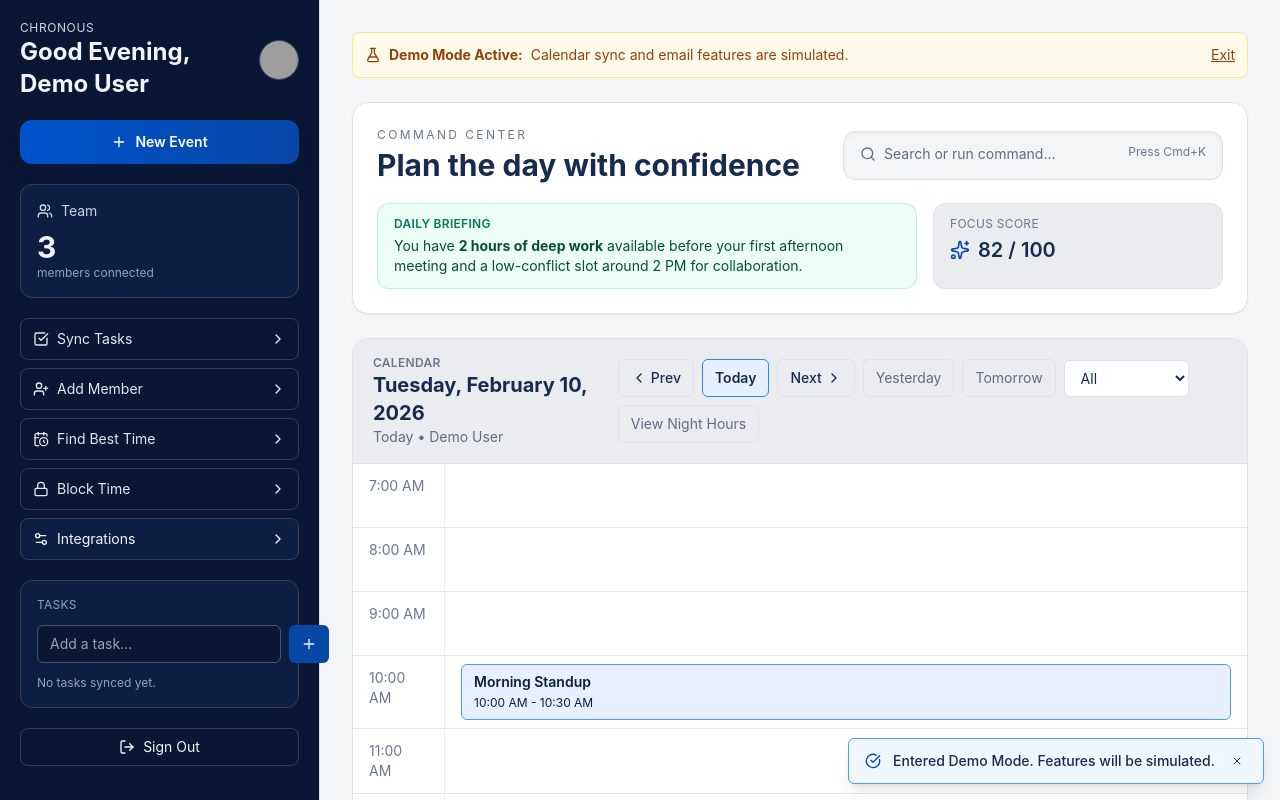
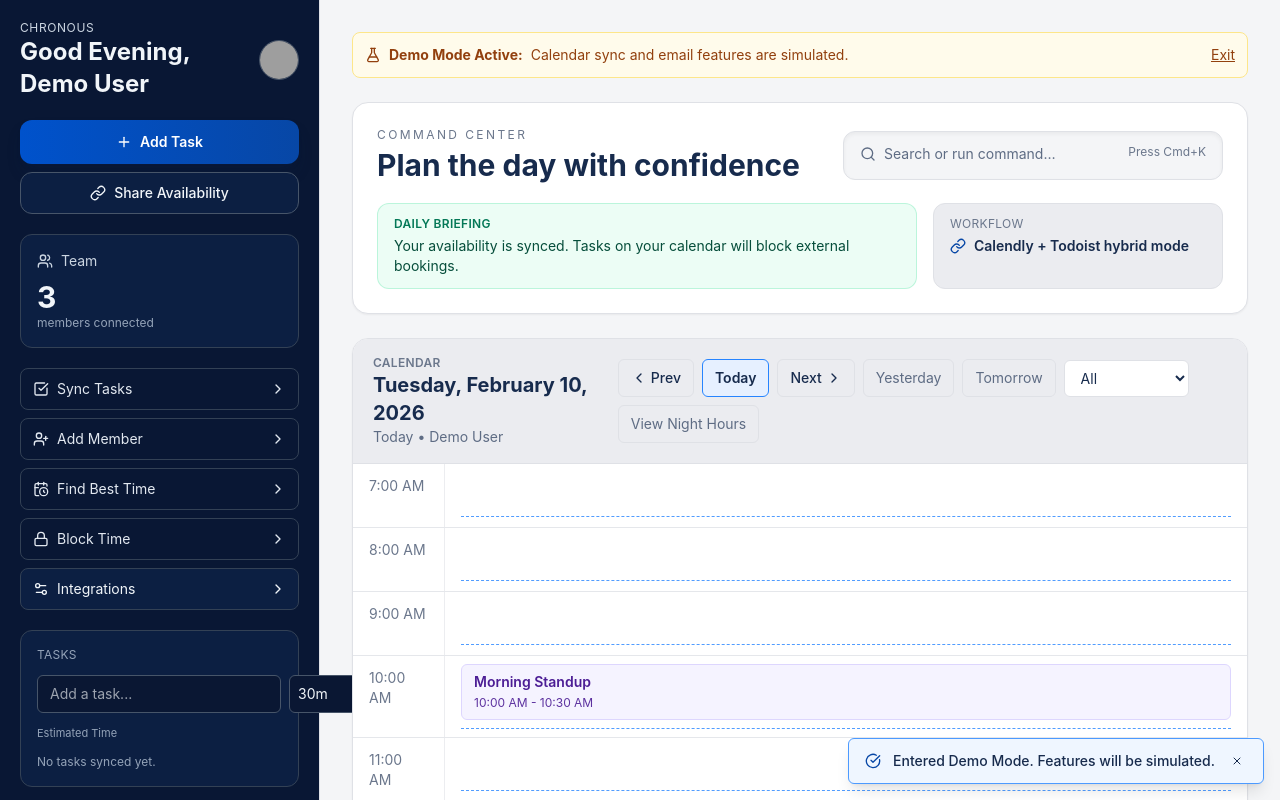
Before and after one commit to gokulrao27/chronous, a React (Vite) app: page / in a window 1280 px wide. Both pictures are taken after a click on the button "Try Demo Mode (No Account)". Shown: the top 800 px of the page. Built offline with nearby package versions, Linux system fonts and the light colour scheme; grey boxes are pictures that could not be loaded.

Commit message:
Refine dashboard for hybrid time-blocking workflow

```diff
--- a/App.tsx
+++ b/App.tsx
@@ -7,7 +7,7 @@ import { ManualBlockModal } from './components/ManualBlockModal';
 import { ToastContainer, ToastMessage } from './components/Toast';
 import { INITIAL_TEAM, GOOGLE_CLIENT_ID } from './constants';
 import { TeamMember, UserProfile, CalendarEvent, MeetingConfig, SyncedTask } from './types';
-import { ChevronRight, Calendar as CalendarIcon, UserPlus, LogIn, Lock, LockKeyhole, FlaskConical, AlertTriangle, Info, CheckSquare, RefreshCcw, Plus, Download, Mail, Users, CalendarClock, LogOut, Search, Sparkles, Settings2, GripVertical } from 'lucide-react';
+import { ChevronRight, Calendar as CalendarIcon, UserPlus, LogIn, Lock, LockKeyhole, FlaskConical, AlertTriangle, Info, CheckSquare, RefreshCcw, Plus, Download, Mail, Users, CalendarClock, LogOut, Search, Settings2, GripVertical, Link as LinkIcon, Clock } from 'lucide-react';
 import { findBestMeetingTimeOffset } from './utils/timeUtils';
 import { initializeGoogleApi, requestLogin, fetchUserProfile, fetchCalendarEvents, fetchGoogleTasks, createGoogleTask, fetchPrimaryTaskListId, revokeGoogleToken, ensureGoogleScopes, GOOGLE_CALENDAR_SCOPE, GOOGLE_TASKS_SCOPE, GOOGLE_GMAIL_SEND_SCOPE, sendGmail } from './utils/googleApi';
 
@@ -35,6 +35,7 @@ function App() {
   const [tasks, setTasks] = useState<SyncedTask[]>([]);
   const [isSyncingTasks, setIsSyncingTasks] = useState(false);
   const [newTaskTitle, setNewTaskTitle] = useState('');
+  const [newTaskDuration, setNewTaskDuration] = useState('30m');
 
   const isDemoMode = user?.accessToken === 'mock_token';
   const detectedOrigin = typeof window !== 'undefined' ? window.location.origin : 'unknown';
@@ -326,8 +327,9 @@ function App() {
     }
 
     if (isDemoMode) {
-      setTasks(prev => [{ id: Math.random().toString(36).slice(2), title: newTaskTitle, status: 'needsAction', listId: 'demo', listTitle: 'Demo Tasks' }, ...prev]);
+      setTasks(prev => [{ id: Math.random().toString(36).slice(2), title: newTaskTitle, duration: newTaskDuration, status: 'needsAction', listId: 'demo', listTitle: 'Demo Tasks' }, ...prev]);
       setNewTaskTitle('');
+      setNewTaskDuration('30m');
       addToast('Demo task created.', 'success');
       return;
     }
@@ -341,6 +343,7 @@ function App() {
       }
       await createGoogleTask(listId, newTaskTitle.trim());
       setNewTaskTitle('');
+      setNewTaskDuration('30m');
       await syncTasks();
     } catch (error) {
       console.error(error);
@@ -391,6 +394,21 @@ function App() {
     { label: 'Connect Gmail', icon: Mail, onClick: connectGmailAccess },
     { label: 'Export Config', icon: Download, onClick: handleExport },
   ];
+
+  const bookingLinks = [
+    { id: 'b1', title: '15 Min Call', duration: '15m' },
+    { id: 'b2', title: '30 Min Demo', duration: '30m' },
+  ];
+
+  const shareAvailability = async () => {
+    const link = `${window.location.origin}/availability/${encodeURIComponent(user?.name || 'me')}`;
+    try {
+      await navigator.clipboard.writeText(link);
+      addToast('Availability link copied to clipboard.', 'success');
+    } catch {
+      addToast('Unable to copy link. Clipboard permissions may be blocked.', 'error');
+    }
+  };
 
   return (
     <div className="min-h-screen bg-canvas text-text-main font-sans selection:bg-brand-100 selection:text-brand-900">
@@ -448,16 +466,22 @@ function App() {
               <img src={user.avatarUrl} alt={user.name} className="w-10 h-10 rounded-full border border-slate-600" />
             </div>
 
+            <div className="grid grid-cols-1 gap-2">
               <button
-              onClick={() => {
-                setScheduleDate(new Date());
-                setIsScheduleOpen(true);
-              }}
+                onClick={createTask}
                 className="w-full flex items-center justify-center gap-2 rounded-xl bg-gradient-to-r from-brand-500 to-brand-600 px-4 py-3 text-sm font-semibold text-white shadow-lg shadow-brand-900/30 hover:brightness-110"
               >
                 <Plus className="w-4 h-4" />
-              New Event
+                Add Task
               </button>
+              <button
+                onClick={shareAvailability}
+                className="w-full flex items-center justify-center gap-2 rounded-xl border border-slate-600 bg-[#0c1f42] px-4 py-2.5 text-sm font-medium text-slate-100 hover:bg-[#0f274f]"
+              >
+                <LinkIcon className="w-4 h-4" />
+                Share Availability
+              </button>
+            </div>
 
             <div className="rounded-xl border border-slate-700 bg-[#0c1f42] p-4">
               <div className="flex items-center gap-2 text-sm text-slate-300"><Users className="w-4 h-4" /> Team</div>
@@ -499,15 +523,23 @@ function App() {
 
             <div className="rounded-xl border border-slate-700 p-4 bg-[#0c1f42] space-y-3">
               <p className="text-xs uppercase tracking-wide text-slate-400">Tasks</p>
-              <div className="flex gap-2">
+              <div className="grid grid-cols-[1fr_92px_auto] gap-2">
                 <input
                   value={newTaskTitle}
                   onChange={event => setNewTaskTitle(event.target.value)}
                   placeholder="Add a task..."
                   className="flex-1 rounded-md bg-[#0a1733] border border-slate-600 px-3 py-2 text-sm"
                 />
+                <input
+                  value={newTaskDuration}
+                  onChange={(event) => setNewTaskDuration(event.target.value)}
+                  placeholder="30m"
+                  aria-label="Estimated Time"
+                  className="rounded-md bg-[#0a1733] border border-slate-600 px-2 py-2 text-sm"
+                />
                 <button onClick={createTask} className="rounded-md bg-brand-600 px-3 py-2 text-xs font-semibold"><Plus className="w-4 h-4" /></button>
               </div>
+              <p className="text-[11px] text-slate-400 -mt-1">Estimated Time</p>
               <div className="max-h-44 overflow-y-auto space-y-2">
                 {tasks.length === 0 ? (
                   <p className="text-xs text-slate-400">No tasks synced yet.</p>
@@ -519,12 +551,28 @@ function App() {
                       title="Drag onto calendar to schedule"
                     >
                       <p className="mb-1 inline-flex items-center gap-1.5 text-[11px] uppercase tracking-wide text-brand-300 opacity-0 transition-opacity group-hover:opacity-100"><GripVertical className="w-3 h-3" />Drag to timeline</p>
+                      <div className="flex items-center justify-between gap-2">
                         <p className="text-sm">{task.title}</p>
+                        <span className="inline-flex items-center gap-1 rounded-full border border-blue-300 bg-blue-500/20 px-2 py-0.5 text-[10px] font-semibold text-blue-100"><Clock className="w-3 h-3" />{task.duration || '30m'}</span>
+                      </div>
                       <p className="text-[11px] text-slate-400">{task.listTitle}</p>
                     </div>
                   ))
                 )}
               </div>
+            </div>
+
+            <div className="rounded-xl border border-slate-700 p-4 bg-[#0c1f42] space-y-2">
+              <p className="text-xs uppercase tracking-wide text-slate-400">Booking Links</p>
+              {bookingLinks.map(link => (
+                <div key={link.id} className="group rounded-md border border-slate-700 px-3 py-2 cursor-grab hover:border-violet-400 hover:bg-violet-500/10" title="Drag onto calendar to create external slot">
+                  <p className="mb-1 inline-flex items-center gap-1.5 text-[11px] uppercase tracking-wide text-violet-300 opacity-0 transition-opacity group-hover:opacity-100"><GripVertical className="w-3 h-3" />Drag to timeline</p>
+                  <div className="flex items-center justify-between gap-2">
+                    <p className="text-sm text-slate-100">{link.title}</p>
+                    <span className="inline-flex items-center gap-1 rounded-full border border-violet-300 bg-violet-500/20 px-2 py-0.5 text-[10px] font-semibold text-violet-100"><LinkIcon className="w-3 h-3" />{link.duration}</span>
+                  </div>
+                </div>
+              ))}
             </div>
 
             <button onClick={handleLogout} className="w-full inline-flex items-center justify-center gap-2 rounded-lg border border-slate-700 px-3 py-2 text-sm hover:bg-[#0f274f]">
@@ -555,11 +603,11 @@ function App() {
               <div className="grid grid-cols-1 xl:grid-cols-[1fr_290px] gap-4">
                 <div className="rounded-xl border border-emerald-200/70 bg-emerald-50 px-4 py-3">
                   <p className="text-xs font-semibold uppercase tracking-wide text-emerald-700">Daily Briefing</p>
-                  <p className="mt-1 text-sm text-emerald-900">You have <strong>2 hours of deep work</strong> available before your first afternoon meeting and a low-conflict slot around 2 PM for collaboration.</p>
+                  <p className="mt-1 text-sm text-emerald-900">Your availability is synced. Tasks on your calendar will block external bookings.</p>
                 </div>
                 <div className="rounded-xl border border-stroke bg-canvas-subtle px-4 py-3">
-                  <p className="text-xs uppercase tracking-wide text-text-muted">Focus score</p>
-                  <p className="mt-1 text-xl font-semibold inline-flex items-center gap-2"><Sparkles className="w-5 h-5 text-brand-600" />82 / 100</p>
+                  <p className="text-xs uppercase tracking-wide text-text-muted">Workflow</p>
+                  <p className="mt-1 text-sm font-semibold inline-flex items-center gap-2"><LinkIcon className="w-4 h-4 text-brand-600" />Calendly + Todoist hybrid mode</p>
                 </div>
               </div>
             </section>
--- a/components/Timeline.tsx
+++ b/components/Timeline.tsx
@@ -207,16 +207,18 @@ export const Timeline: React.FC<TimelineProps> = ({
                   eventsInHour.map((event) => (
                     <div
                       key={event.id}
-                      className="rounded-md border border-brand-200 bg-brand-50 px-3 py-2 text-sm text-brand-900"
+                      className={`rounded-md px-3 py-2 text-sm ${event.type === 'external' || event.type === 'meeting' ? 'border border-violet-200 bg-violet-50 text-violet-900' : 'border border-sky-200 bg-sky-50 text-sky-900'}`}
                     >
                       <p className="font-semibold leading-tight">{event.title}</p>
-                      <p className="text-xs text-brand-700/90 mt-1">
+                      <p className="text-xs mt-1 opacity-90">
                         {event.start.toLocaleTimeString([], { hour: 'numeric', minute: '2-digit' })} -{' '}
                         {event.end.toLocaleTimeString([], { hour: 'numeric', minute: '2-digit' })}
                       </p>
                     </div>
                   ))
                 )}
+
+                <div className="pointer-events-none mt-1 border-t border-dashed border-brand-300/80" />
               </div>
             </div>
           );
--- a/types.ts
+++ b/types.ts
@@ -24,12 +24,13 @@ export interface CalendarEvent {
   end: Date;
   location?: string;
   description?: string;
-  type: 'imported' | 'meeting' | 'block' | 'holiday';
+  type: 'imported' | 'meeting' | 'block' | 'holiday' | 'task' | 'external';
 }
 
 export interface SyncedTask {
   id: string;
   title: string;
+  duration?: string;
   notes?: string;
   due?: string;
   status: 'needsAction' | 'completed';
```
Also changed, not shown: 1 other file (tests, documents, lock files or other folders). Lines whose indentation alone changed are shown as unchanged.
